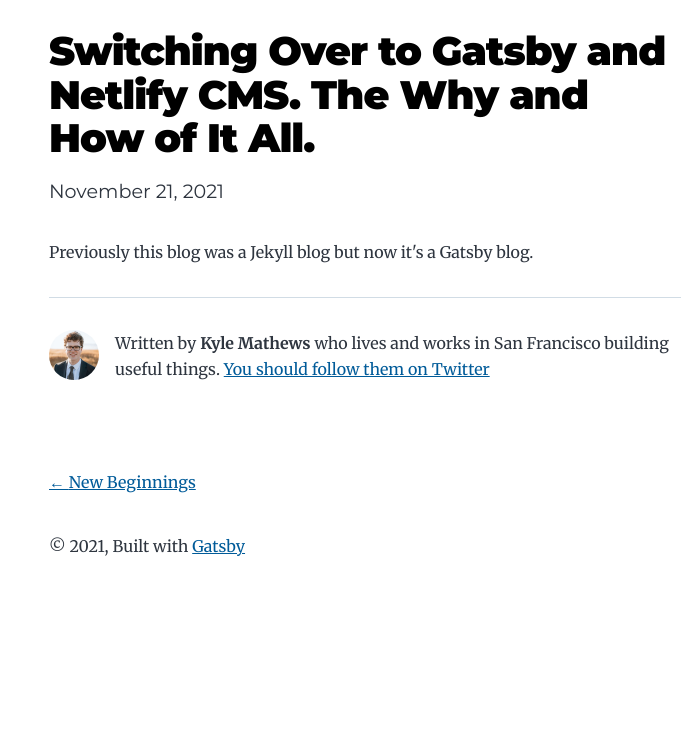
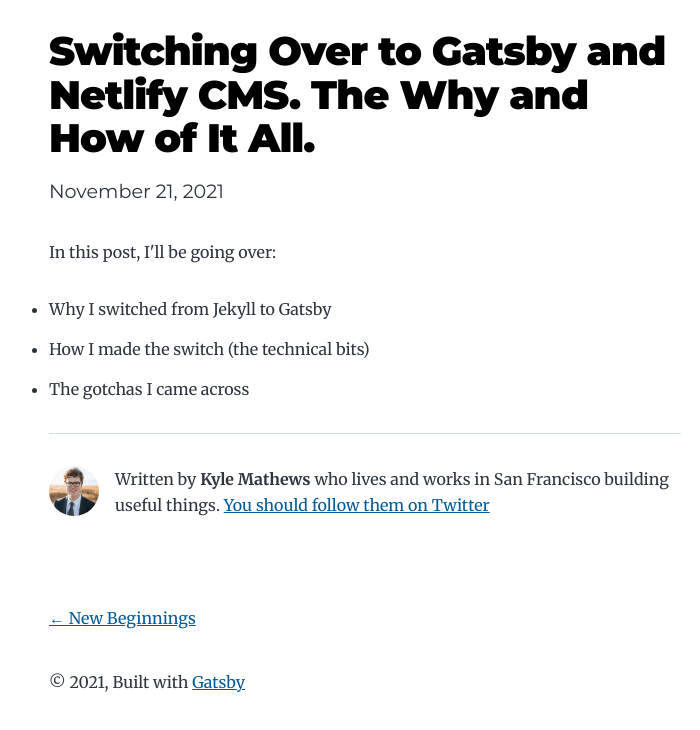
Before and after one commit to adrianmurage/adrianmurage-gatsby-blog, a Gatsby site: page /2021-11-21-switching-over-to-gatsby-and-netlify-cms-the-why-and-how-of-it-all/ in a window 1280 px wide. Shown: the part 88-818 px from the top of the page, without its empty margins (275-975 px from the left). Built offline with nearby package versions, Linux system fonts and the light colour scheme; Gatsby itself is replaced by a stand-in of ours.

Commit message:
Update Blog “2021-11-21-switching-over-to-gatsby-and-netlify-cms-the-why-and-how-of-it-all”

```diff
--- a/content/blog/2021-11-21-switching-over-to-gatsby-and-netlify-cms-the-why-and-how-of-it-all.md
+++ b/content/blog/2021-11-21-switching-over-to-gatsby-and-netlify-cms-the-why-and-how-of-it-all.md
@@ -3,4 +3,8 @@
 title: Switching Over to Gatsby and Netlify CMS. The Why and How of It All.
 date: 2021-11-21T09:49:41.566Z
 ---
-Previously this blog was a Jekyll blog but now it's a Gatsby blog.
+In this post, I'll be going over:
+
+* Why I switched from Jekyll to Gatsby
+* How I made the switch (the technical bits)
+* The gotchas I came across
```
